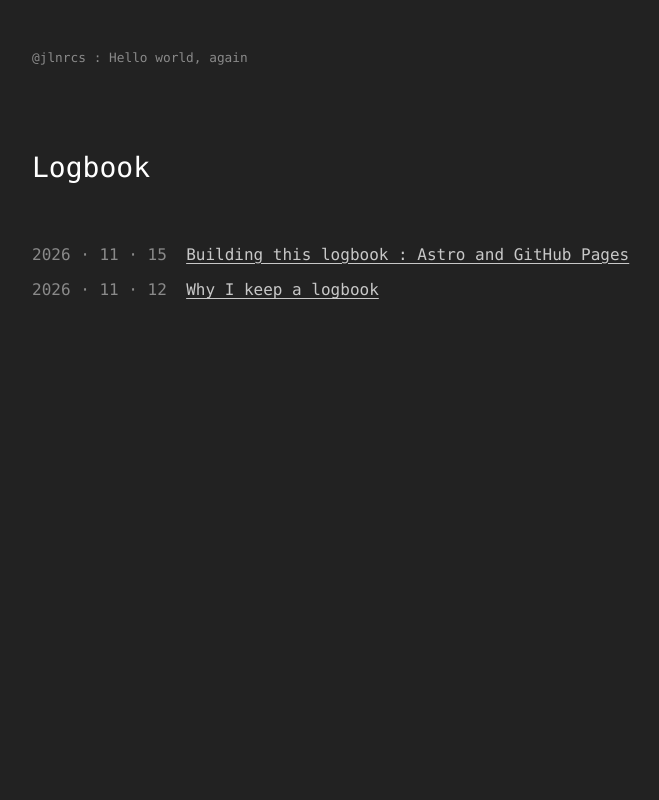
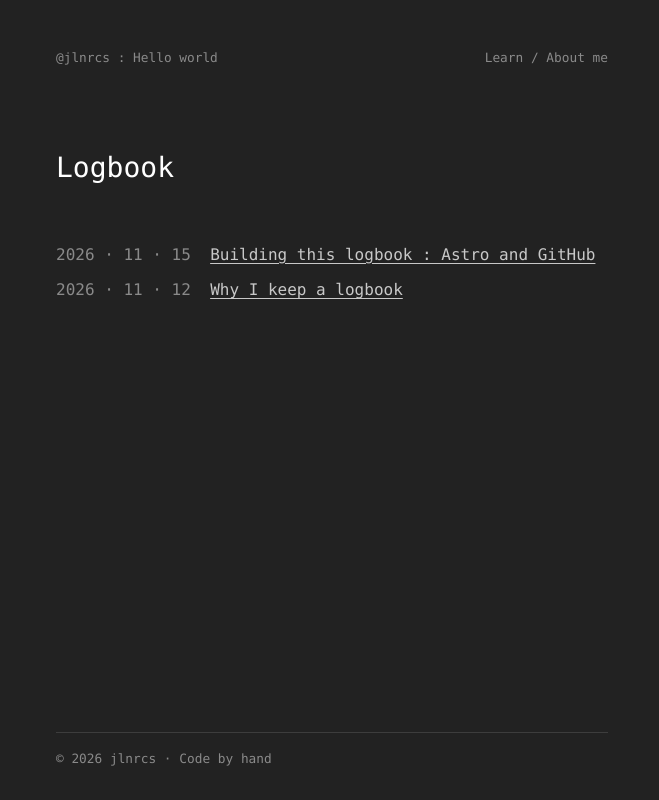
Before and after one commit to jlnrcs/jlnrcs.github.io, an Astro site: page / in a window 1280 px wide. Shown: the whole page, without its empty margins (308-967 px from the left). Built offline with nearby package versions, Linux system fonts and the light colour scheme; Astro itself is replaced by a stand-in of ours.

Commit message:
Add favicon, navigation, Learn and About pages, share image and footer

```diff
--- a/src/content/blog/building-this-logbook.md
+++ b/src/content/blog/building-this-logbook.md
@@ -1,5 +1,5 @@
 ---
-title: "Building this logbook : Astro and GitHub Pages"
+title: "Building this logbook : Astro and GitHub"
 date: 2026-11-15
 draft: false
 ---
--- a/src/layouts/Base.astro
+++ b/src/layouts/Base.astro
@@ -3,9 +3,24 @@ import '../styles/global.css';
 
 interface Props {
 	title: string;
+	description?: string;
 }
 
-const { title } = Astro.props;
+const {
+	title,
+	description = 'A learning journal on technical topics and projects, by jlnrcs.',
+} = Astro.props;
+
+const path = Astro.url.pathname;
+
+const links = [
+	{ label: 'Learn', href: '/learn/', current: path.startsWith('/learn') },
+	{ label: 'About me', href: '/about/', current: path.startsWith('/about') },
+];
+
+const canonicalURL = new URL(path, Astro.site).href;
+const ogImage = new URL('/og-image.png', Astro.site).href;
+const year = new Date().getFullYear();
 ---
 
 <html lang="en">
@@ -15,14 +30,44 @@ const { title } = Astro.props;
 		<meta name="viewport" content="width=device-width" />
 		<meta name="generator" content={Astro.generator} />
 		<title>{title}</title>
+		<meta name="description" content={description} />
+		<link rel="canonical" href={canonicalURL} />
+		<meta property="og:type" content="website" />
+		<meta property="og:site_name" content="Logbook" />
+		<meta property="og:title" content={title} />
+		<meta property="og:description" content={description} />
+		<meta property="og:url" content={canonicalURL} />
+		<meta property="og:image" content={ogImage} />
+		<meta property="og:image:width" content="1200" />
+		<meta property="og:image:height" content="630" />
+		<meta name="twitter:card" content="summary_large_image" />
 	</head>
 	<body>
 		<nav>
-			<a href="/">@jlnrcs : Hello world, again</a>
+			<div class="nav-id">
+				<a href="/">@jlnrcs</a>
+				<span aria-hidden="true">:</span>
+				<span>Hello world</span>
+			</div>
+			<div class="nav-links">
+				{links.map((link, i) => (
+					<>
+						{i > 0 && <span aria-hidden="true">/</span>}
+						<a href={link.href} aria-current={link.current ? 'page' : undefined}>
+							{link.label}
+						</a>
+					</>
+				))}
+			</div>
 		</nav>
 
 		<main>
 			<slot />
 		</main>
+
+		<footer>
+			<hr />
+			<p>© {year} jlnrcs · Code by hand</p>
+		</footer>
 	</body>
 </html>
--- a/src/styles/global.css
+++ b/src/styles/global.css
@@ -4,10 +4,14 @@
   --text: #c8c8c8;
   --heading: #ffffff;
   --muted: #8a8a8a;
+  --line: #3d3d3d;
 }
 
 body {
   margin: 0;
+  min-height: 100vh;
+  display: flex;
+  flex-direction: column;
   background: var(--bg);
   color: var(--text);
   font-family: ui-monospace, "Cascadia Code", Consolas, monospace;
@@ -16,15 +20,31 @@ body {
 }
 
 nav,
-main {
+main,
+footer {
+  box-sizing: border-box;
+  width: 100%;
   max-width: 600px;
   margin-inline: auto;
   padding-inline: 1.5rem;
 }
 
+/* Menu */
 nav {
   margin-top: 3rem;
   font-size: 0.8rem;
+  color: var(--muted);
+  display: flex;
+  flex-wrap: wrap;
+  justify-content: space-between;
+  gap: 0.5rem 2ch;
+}
+
+.nav-id,
+.nav-links {
+  display: flex;
+  flex-wrap: wrap;
+  gap: 0 1ch;
 }
 
 nav a {
@@ -32,7 +52,14 @@ nav a {
   text-decoration: none;
 }
 
+nav a:hover,
+nav a[aria-current="page"] {
+  color: var(--heading);
+}
+
+/* Contenu */
 main {
+  flex: 1;
   margin-top: 5rem;
   padding-bottom: 4rem;
 }
@@ -70,7 +97,7 @@ time {
   padding: 0.35rem 0;
 }
 
-/* Page d'un article */
+/* Pages de texte et articles */
 header h1 {
   margin-bottom: 0.5rem;
 }
@@ -105,3 +132,20 @@ article li {
   margin-top: 4rem;
   color: var(--muted);
 }
+
+/* Pied de page */
+footer {
+  margin-bottom: 2rem;
+  font-size: 0.8rem;
+  color: var(--muted);
+}
+
+footer hr {
+  border: 0;
+  border-top: 1px solid var(--line);
+  margin: 0 0 1rem;
+}
+
+footer p {
+  margin: 0;
+}
```
Also changed, not shown: src/pages/about.astro (added, +19 -0 lines), src/pages/learn.astro (added, +25 -0 lines), public/favicon.ico (deleted), public/favicon.svg, public/og-image.png (added).
